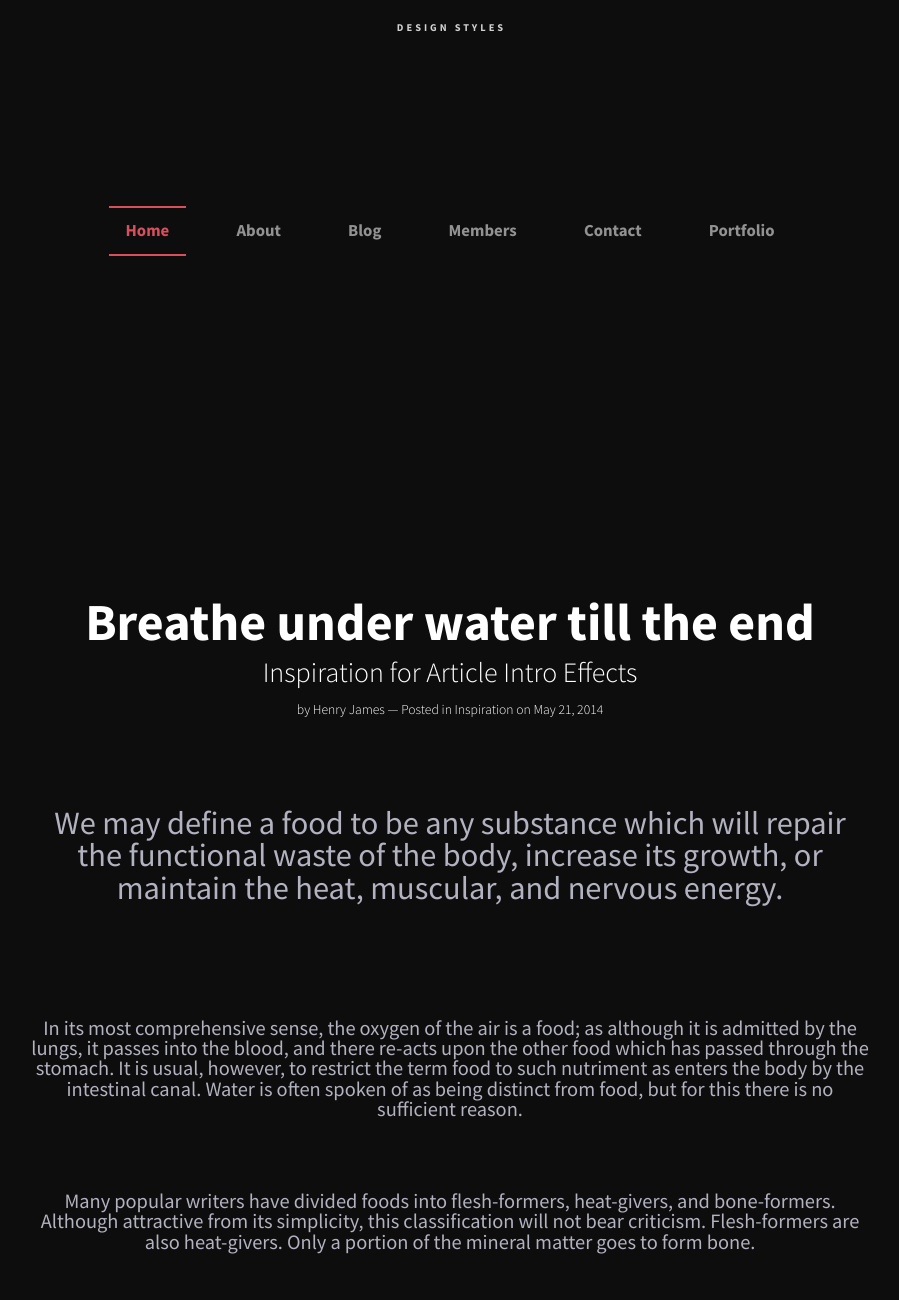
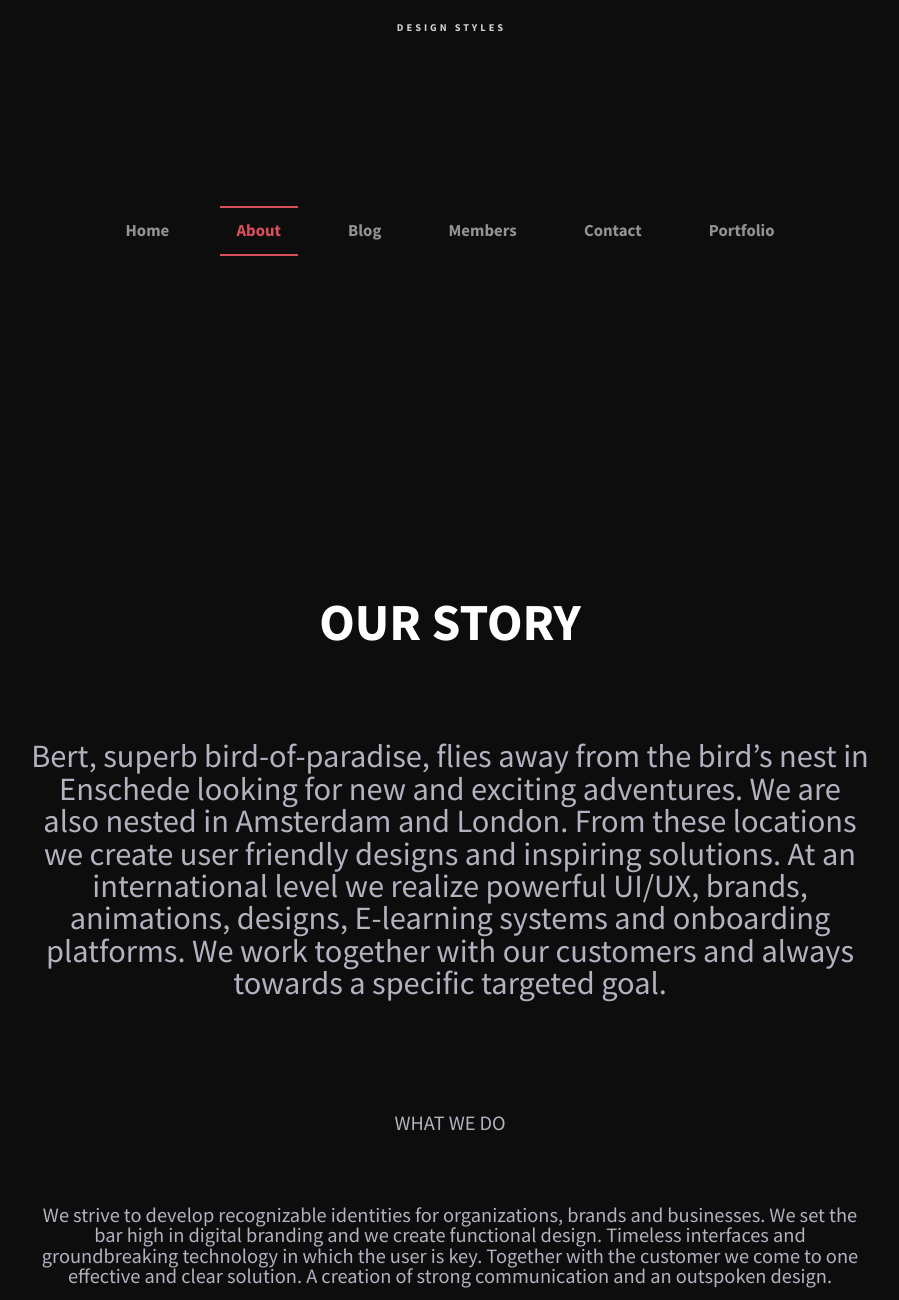
Before and after one commit to kelvinkipsang/design-agency, a website: page about.html in a window 1280 px wide. Shown: the part 140-1440 px from the top of the page, without its empty margins (190-1089 px from the left). Drawn offline with Linux system fonts and the light colour scheme; files whose address does not match are found by name; a web font is replaced by a local one.

Commit message:
adding intro effects

```diff
--- a/about.html
+++ b/about.html
@@ -57,12 +57,12 @@
 
 				<nav class="menu menu--sebastian">
 					<ul class="menu__list">
-						<li class="menu__item menu__item--current"><a href="index.html" class="menu__link">Home</a></li>
-						<li class="menu__item"><a href="about.html" class="menu__link">About</a></li>
+						<li class="menu__item"><a href="index.html" class="menu__link">Home</a></li>
+						<li class="menu__item menu__item--current"><a href="about.html" class="menu__link">About</a></li>
 						<li class="menu__item"><a href="blog.html" class="menu__link">Blog</a></li>
 						<li class="menu__item"><a href="members.html" class="menu__link">Members</a></li>
 						<li class="menu__item"><a href="contact.html" class="menu__link">Contact</a></li>
-                        <li class="menu__item"><a href="portfolio.html" class="menu__link">Portfolio</a></li>
+                        <li class="menu__item"><a href="#portfolio" class="menu__link">Portfolio</a></li>
 					</ul>
 				</nav>
 			</section>
@@ -78,7 +78,7 @@
 
 
 			<header class="header">
-				<div class="bg-img"><img src="img/7.jpg" alt="Background Image"/></div>
+				<div class="bg-img"><img src="img/13.jpg" alt="Background Image"/></div>
 				<div class="title">
 
 					<h1>ABOUT US</h1>
@@ -87,19 +87,18 @@
 			<button class="trigger" data-info="Click to see the header effect"><span>Trigger</span></button>
 			<div class="title">
 
-                <h1>Breathe under water till the end</h1>
-				<p class="subline">Inspiration for Article Intro Effects</p>
-				<p>by <strong>Henry James</strong> &#8212; Posted in <strong>Inspiration</strong> on <strong>May 21, 2014</strong></p>
+                <h1>OUR STORY</h1>
+
+
 			</div>
 			<article class="content">
 				<div>
-					<p>We may define a food to be any substance which will repair the functional waste of the body, increase its growth, or maintain the heat, muscular, and nervous energy. </p>
-					<p>In its most comprehensive sense, the oxygen of the air is a food; as although it is admitted by the lungs, it passes into the blood, and there re-acts upon the other food which has passed through the stomach. It is usual, however, to restrict the term food to such nutriment as enters the body by the intestinal canal. Water is often spoken of as being distinct from food, but for this there is no sufficient reason.</p>
-					<p>Many popular writers have divided foods into flesh-formers, heat-givers, and bone-formers. Although attractive from its simplicity, this classification will not bear criticism. Flesh-formers are also heat-givers. Only a portion of the mineral matter goes to form bone.</p>
-					<p>These last are not strictly foods, if we keep to the definition already given; but they are consumed with the true foods or nutrients, comprised in the other two classes, and cannot well be excluded from consideration.</p>
-					<p>Water forms an essential part of all the tissues of the body. It is the solvent and carrier of other substances.</p>
-					<p>Mineral Matter or Salts, is left as an ash when food is thoroughly burnt. The most important salts are calcium phosphate, carbonate and fluoride, sodium chloride, potassium phosphate and chloride, and compounds of magnesium, iron and silicon.</p>
 
+
+                    <p>Bert, superb bird-of-paradise, flies away from the bird’s nest in Enschede looking for new and exciting adventures. We are also nested in Amsterdam and London. From these locations we create user friendly designs and inspiring solutions. At an international level we realize powerful UI/UX, brands, animations, designs, E-learning systems and onboarding platforms. We work together with our customers and always towards a specific targeted goal.</p>
+
+                    <p class="subline">WHAT WE DO</p>
+<p>We strive to develop recognizable identities for organizations, brands and businesses. We set the bar high in digital branding and we create functional design. Timeless interfaces and groundbreaking technology in which the user is key. Together with the customer we come to one effective and clear solution. A creation of strong communication and an outspoken design.</p>
 
                 </div></article></div>
 
```
Also changed, not shown: img/13.jpg (added).
